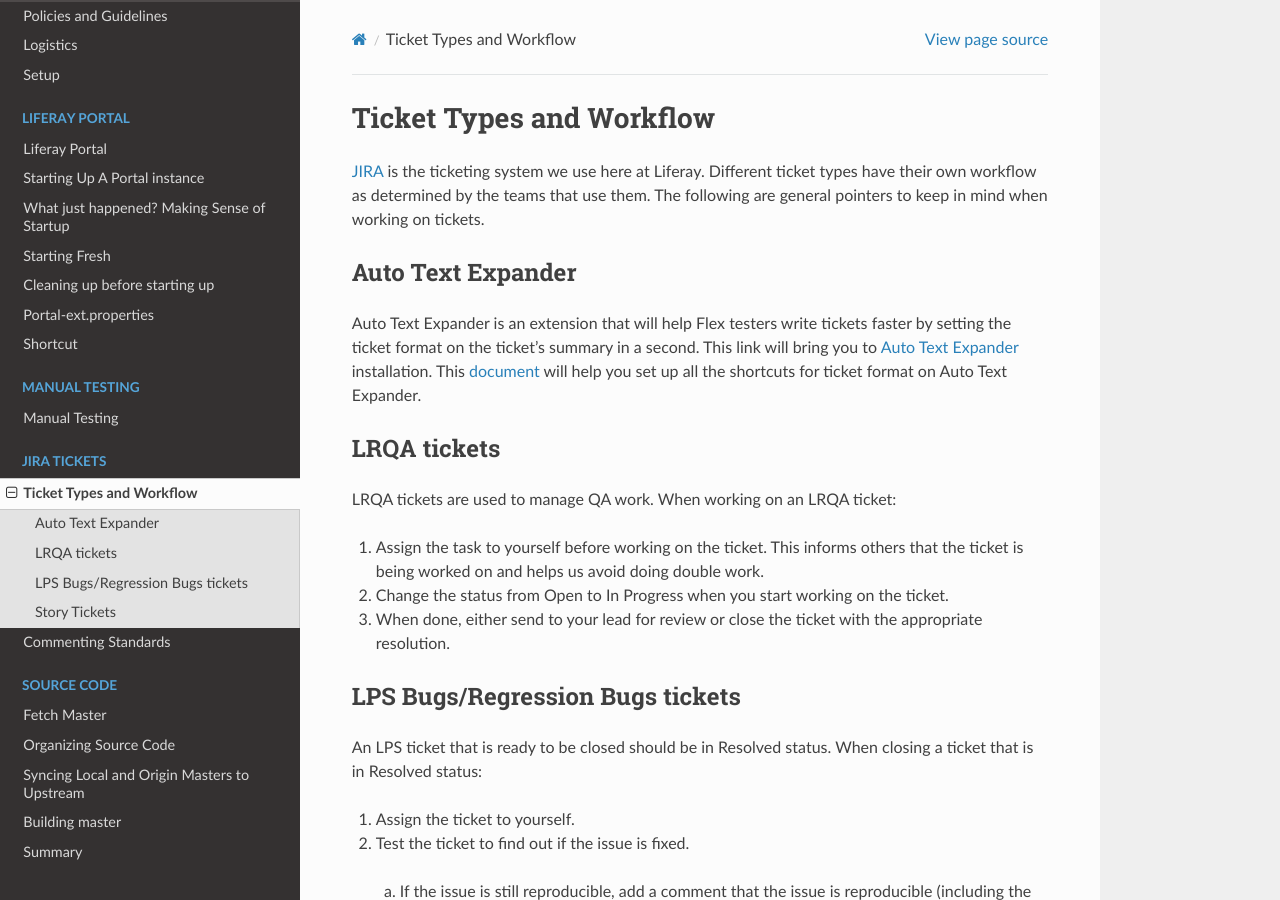
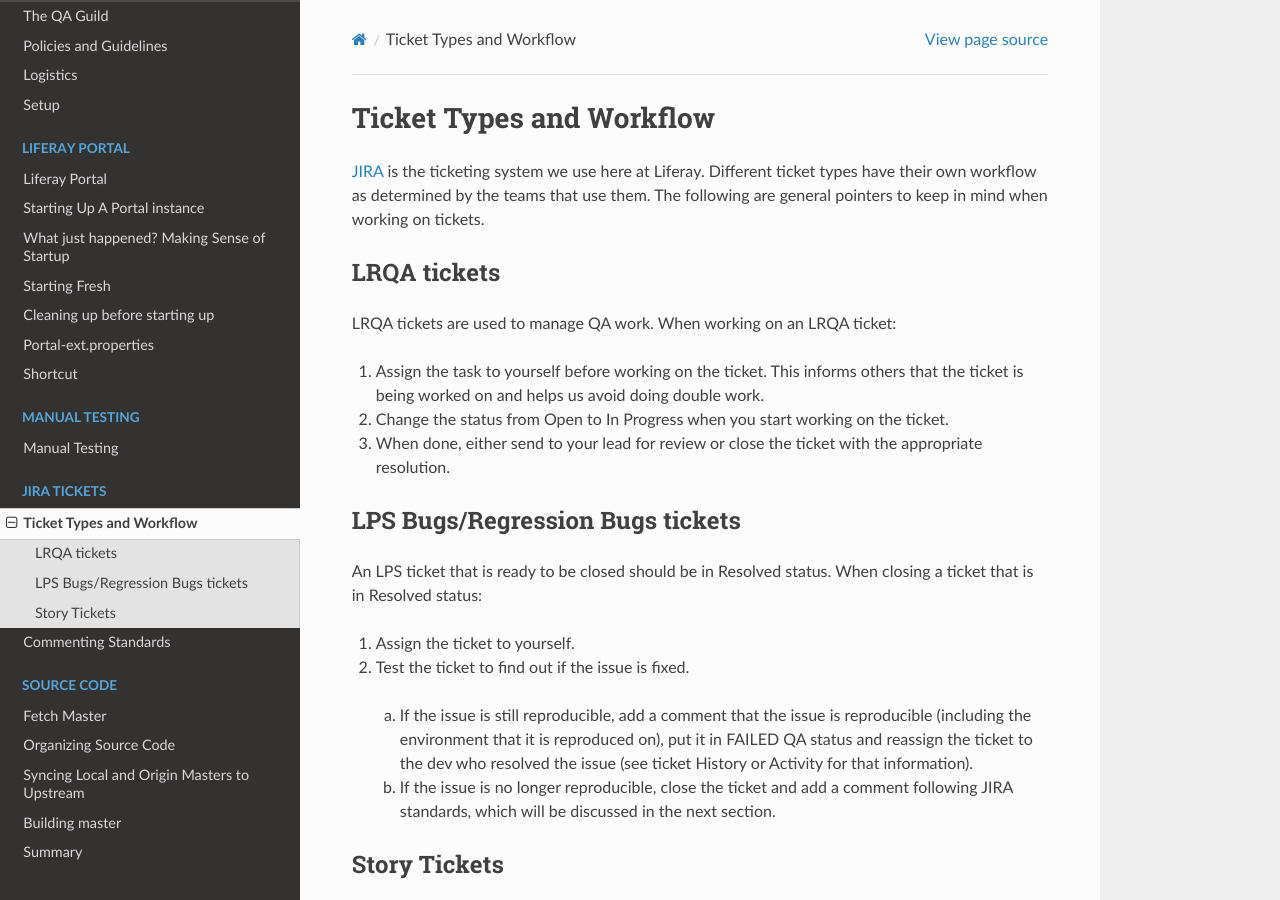
Before and after one commit to nikki-pru/flex-training, a Sphinx documentation site: the page built from docs/jira/jira-workflow.rst, in a window 1280 px wide and 900 px high. Built offline with Sphinx 7.4.7 and the Read the Docs theme 2.0.0, drawn with Linux system fonts in a browser that asks for light colours.

Commit message:
LRQA-63016 Move text to Setups instead of JIRA

```diff
--- a/docs/jira/jira-workflow.rst
+++ b/docs/jira/jira-workflow.rst
@@ -2,11 +2,6 @@ Ticket Types and Workflow
 ==========================
 
 `JIRA`_ is the ticketing system we use here at Liferay. Different ticket types have their own workflow as determined by the teams that use them. The following are general pointers to keep in mind when working on tickets.
-
-Auto Text Expander
--------------
-Auto Text Expander is an extension that will help Flex testers write tickets faster by setting the ticket format on the ticket's summary in a second. This link will bring you
-to `Auto Text Expander`_ installation. This `document`_ will help you set up all the shortcuts for ticket format on Auto Text Expander.
 
 LRQA tickets
 -------------
--- a/docs/welcome/setup.rst
+++ b/docs/welcome/setup.rst
@@ -24,6 +24,7 @@ Please make sure you have access to the following, or have it installed on your
 7. JAVA jdk 8
 8. MySQL 5.7
 9. `VPN`_
+10. `Auto Text Expander`_ (optional). This is an extension that helps create keyboard shortcuts like setting formatting for Jira tickets. Here are some `sample shortcuts` for frequently used phrases in QA.
 
 ⚠️ After creating your GitHub account, ping your trainer or lead letting them know your GitHub username so they can request for you to be added to the Liferay organization.
 
```
Also changed, not shown: other parts of docs/welcome/setup.rst (+2 -0 lines).
